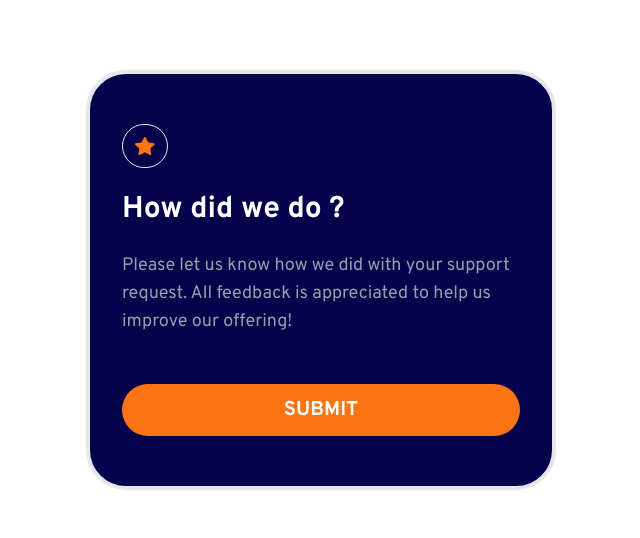
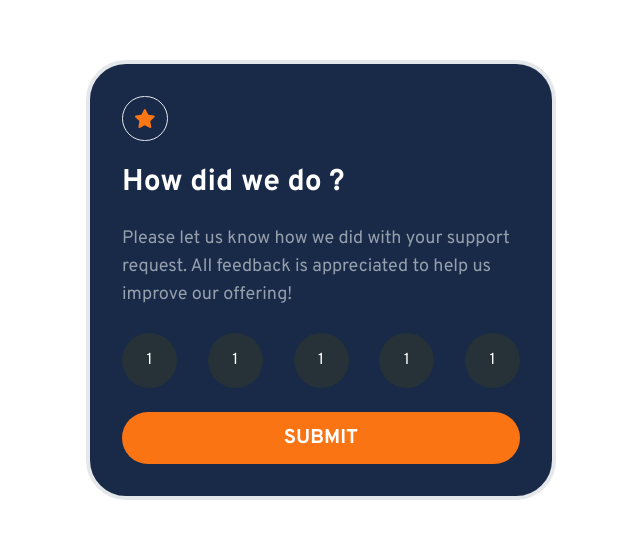
Before and after one commit to nathan-codes/Frontend-Mentor-Challenges, a Next.js app in the folder interactive-rating-component/: page / in a window 1280 px wide. Shown: the part 120-658 px from the top of the page, without its empty margins (319-959 px from the left). Built offline with nearby package versions, Linux system fonts and the light colour scheme.

Commit message:
rating buttons complete

```diff
--- a/interactive-rating-component/src/app/components/RatingCard.jsx
+++ b/interactive-rating-component/src/app/components/RatingCard.jsx
@@ -3,7 +3,7 @@ import staricon from "../../../public/icon-star.svg";
 
 function RatingCard() {
   return (
-    <article className="w-[470px] h-[420px]  bg-[#05014A] text-white  rounded-[40px]  flex flex-col  border-4 justify-center space-y-6 p-8">
+    <article className="w-[470px]   bg-[#182a47] text-white  rounded-[40px]  flex flex-col  border-4 justify-center space-y-6 p-8">
       <span className="border rounded-full w-fit p-3">
         <Image src={staricon} className="w-5" />
       </span>
@@ -15,14 +15,17 @@ function RatingCard() {
         appreciated to help us improve our offering!
       </p>
 
-
-        <div id="ratings" class="fl">
-
-
-
+      <div id="ratings" class="flex justify-between">
+        <button className="bg-[#263238]  rounded-full flex items-center justify-center w-[55px] h-[55px]"> 1 </button>
+        <button className="bg-[#263238]  rounded-full flex items-center justify-center w-[55px] h-[55px]"> 1 </button>
+        <button className="bg-[#263238]  rounded-full flex items-center justify-center w-[55px] h-[55px]"> 1 </button>
+        <button className="bg-[#263238]  rounded-full flex items-center justify-center w-[55px] h-[55px]"> 1 </button>
+        <button className="bg-[#263238]  rounded-full flex items-center justify-center w-[55px] h-[55px]"> 1 </button>
       </div>
 
-      <button className="rounded-full bg-orange py-3 text-xl font-bold hover:bg-white transition-all hover:text-orange ">SUBMIT</button>
+      <button className="rounded-full bg-orange py-3 text-xl font-bold hover:bg-white transition-all hover:text-orange ">
+        SUBMIT
+      </button>
     </article>
   );
 }
```
